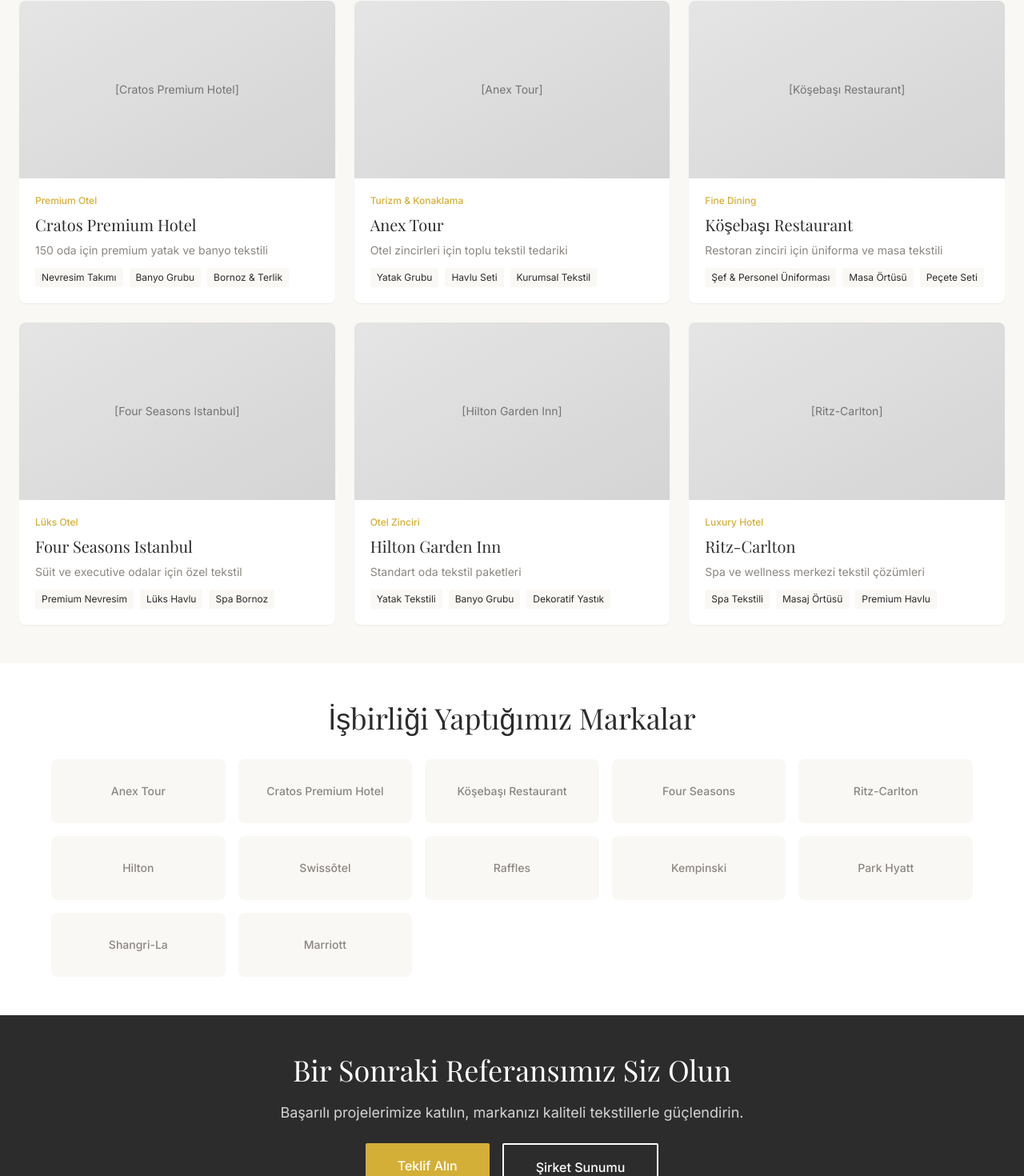
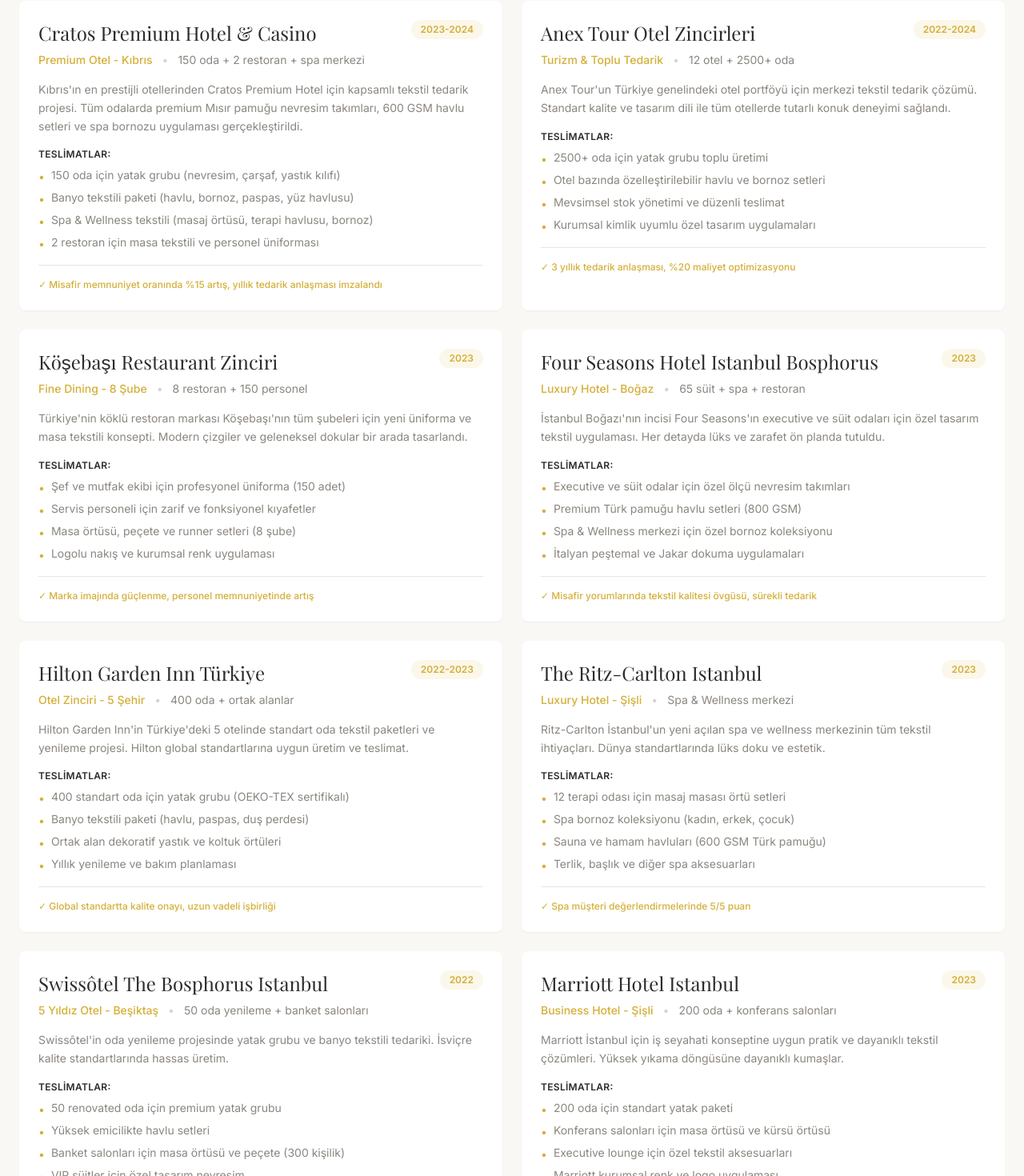
Before and after one commit to CollinHanks/theq-website, a Next.js app: page /referanslar in a window 1280 px wide. Shown: the part 608-2078 px from the top of the page at 80% size. Built offline with nearby package versions, Linux system fonts and the light colour scheme; a web font is replaced by a local one.

Commit message:
Update: Detailed text-based references without logos

```diff
--- a/app/referanslar/page.tsx
+++ b/app/referanslar/page.tsx
@@ -1,4 +1,3 @@
-import Image from 'next/image'
 import Link from 'next/link'
 
 export const metadata = {
@@ -9,56 +8,132 @@
 export default function ReferanslarPage() {
   const projects = [
     {
-      title: "Cratos Premium Hotel",
-      category: "Premium Otel",
-      description: "150 oda için premium yatak ve banyo tekstili",
-      items: ["Nevresim Takımı", "Banyo Grubu", "Bornoz & Terlik"]
+      title: "Cratos Premium Hotel & Casino",
+      category: "Premium Otel - Kıbrıs",
+      year: "2023-2024",
+      scope: "150 oda + 2 restoran + spa merkezi",
+      description: "Kıbrıs'ın en prestijli otellerinden Cratos Premium Hotel için kapsamlı tekstil tedarik projesi. Tüm odalarda premium Mısır pamuğu nevresim takımları, 600 GSM havlu setleri ve spa bornozu uygulaması gerçekleştirildi.",
+      deliverables: [
+        "150 oda için yatak grubu (nevresim, çarşaf, yastık kılıfı)",
+        "Banyo tekstili paketi (havlu, bornoz, paspas, yüz havlusu)",
+        "Spa & Wellness tekstili (masaj örtüsü, terapi havlusu, bornoz)",
+        "2 restoran için masa tekstili ve personel üniforması"
+      ],
+      results: "Misafir memnuniyet oranında %15 artış, yıllık tedarik anlaşması imzalandı"
     },
     {
-      title: "Anex Tour",
-      category: "Turizm & Konaklama",
-      description: "Otel zincirleri için toplu tekstil tedariki",
-      items: ["Yatak Grubu", "Havlu Seti", "Kurumsal Tekstil"]
+      title: "Anex Tour Otel Zincirleri",
+      category: "Turizm & Toplu Tedarik",
+      year: "2022-2024",
+      scope: "12 otel + 2500+ oda",
+      description: "Anex Tour'un Türkiye genelindeki otel portföyü için merkezi tekstil tedarik çözümü. Standart kalite ve tasarım dili ile tüm otellerde tutarlı konuk deneyimi sağlandı.",
+      deliverables: [
+        "2500+ oda için yatak grubu toplu üretimi",
+        "Otel bazında özelleştirilebilir havlu ve bornoz setleri",
+        "Mevsimsel stok yönetimi ve düzenli teslimat",
+        "Kurumsal kimlik uyumlu özel tasarım uygulamaları"
+      ],
+      results: "3 yıllık tedarik anlaşması, %20 maliyet optimizasyonu"
     },
     {
-      title: "Köşebaşı Restaurant",
-      category: "Fine Dining",
-      description: "Restoran zinciri için üniforma ve masa tekstili",
-      items: ["Şef & Personel Üniforması", "Masa Örtüsü", "Peçete Seti"]
+      title: "Köşebaşı Restaurant Zinciri",
+      category: "Fine Dining - 8 Şube",
+      year: "2023",
+      scope: "8 restoran + 150 personel",
+      description: "Türkiye'nin köklü restoran markası Köşebaşı'nın tüm şubeleri için yeni üniforma ve masa tekstili konsepti. Modern çizgiler ve geleneksel dokular bir arada tasarlandı.",
+      deliverables: [
+        "Şef ve mutfak ekibi için profesyonel üniforma (150 adet)",
+        "Servis personeli için zarif ve fonksiyonel kıyafetler",
+        "Masa örtüsü, peçete ve runner setleri (8 şube)",
+        "Logolu nakış ve kurumsal renk uygulaması"
+      ],
+      results: "Marka imajında güçlenme, personel memnuniyetinde artış"
     },
     {
-      title: "Four Seasons Istanbul",
-      category: "Lüks Otel",
-      description: "Süit ve executive odalar için özel tekstil",
-      items: ["Premium Nevresim", "Lüks Havlu", "Spa Bornoz"]
+      title: "Four Seasons Hotel Istanbul Bosphorus",
+      category: "Luxury Hotel - Boğaz",
+      year: "2023",
+      scope: "65 süit + spa + restoran",
+      description: "İstanbul Boğazı'nın incisi Four Seasons'ın executive ve süit odaları için özel tasarım tekstil uygulaması. Her detayda lüks ve zarafet ön planda tutuldu.",
+      deliverables: [
+        "Executive ve süit odalar için özel ölçü nevresim takımları",
+        "Premium Türk pamuğu havlu setleri (800 GSM)",
+        "Spa & Wellness merkezi için özel bornoz koleksiyonu",
+        "İtalyan peştemal ve Jakar dokuma uygulamaları"
+      ],
+      results: "Misafir yorumlarında tekstil kalitesi övgüsü, sürekli tedarik"
     },
     {
-      title: "Hilton Garden Inn",
-      category: "Otel Zinciri",
-      description: "Standart oda tekstil paketleri",
-      items: ["Yatak Tekstili", "Banyo Grubu", "Dekoratif Yastık"]
+      title: "Hilton Garden Inn Türkiye",
+      category: "Otel Zinciri - 5 Şehir",
+      year: "2022-2023",
+      scope: "400 oda + ortak alanlar",
+      description: "Hilton Garden Inn'in Türkiye'deki 5 otelinde standart oda tekstil paketleri ve yenileme projesi. Hilton global standartlarına uygun üretim ve teslimat.",
+      deliverables: [
+        "400 standart oda için yatak grubu (OEKO-TEX sertifikalı)",
+        "Banyo tekstili paketi (havlu, paspas, duş perdesi)",
+        "Ortak alan dekoratif yastık ve koltuk örtüleri",
+        "Yıllık yenileme ve bakım planlaması"
+      ],
+      results: "Global standartta kalite onayı, uzun vadeli işbirliği"
     },
     {
-      title: "Ritz-Carlton",
-      category: "Luxury Hotel",
-      description: "Spa ve wellness merkezi tekstil çözümleri",
-      items: ["Spa Tekstili", "Masaj Örtüsü", "Premium Havlu"]
+      title: "The Ritz-Carlton Istanbul",
+      category: "Luxury Hotel - Şişli",
+      year: "2023",
+      scope: "Spa & Wellness merkezi",
+      description: "Ritz-Carlton İstanbul'un yeni açılan spa ve wellness merkezinin tüm tekstil ihtiyaçları. Dünya standartlarında lüks doku ve estetik.",
+      deliverables: [
+        "12 terapi odası için masaj masası örtü setleri",
+        "Spa bornoz koleksiyonu (kadın, erkek, çocuk)",
+        "Sauna ve hamam havluları (600 GSM Türk pamuğu)",
+        "Terlik, başlık ve diğer spa aksesuarları"
+      ],
+      results: "Spa müşteri değerlendirmelerinde 5/5 puan"
+    },
+    {
+      title: "Swissôtel The Bosphorus Istanbul",
+      category: "5 Yıldız Otel - Beşiktaş",
+      year: "2022",
+      scope: "50 oda yenileme + banket salonları",
+      description: "Swissôtel'in oda yenileme projesinde yatak grubu ve banyo tekstili tedariki. İsviçre kalite standartlarında hassas üretim.",
+      deliverables: [
+        "50 renovated oda için premium yatak grubu",
+        "Yüksek emicilikte havlu setleri",
+        "Banket salonları için masa örtüsü ve peçete (300 kişilik)",
+        "VIP süitler için özel tasarım nevresim"
+      ],
+      results: "Yenileme sonrası oda fiyatlarında %10 artış"
+    },
+    {
+      title: "Marriott Hotel Istanbul",
+      category: "Business Hotel - Şişli",
+      year: "2023",
+      scope: "200 oda + konferans salonları",
+      description: "Marriott İstanbul için iş seyahati konseptine uygun pratik ve dayanıklı tekstil çözümleri. Yüksek yıkama döngüsüne dayanıklı kumaşlar.",
+      deliverables: [
+        "200 oda için standart yatak paketi",
+        "Konferans salonları için masa örtüsü ve kürsü örtüsü",
+        "Executive lounge için özel tekstil aksesuarları",
+        "Marriott kurumsal renk ve logo uygulaması"
+      ],
+      results: "200+ yıkamada renk ve doku kalitesi korundu"
     }
   ]
 
   const clients = [
-    "Anex Tour",
-    "Cratos Premium Hotel",
-    "Köşebaşı Restaurant",
-    "Four Seasons",
-    "Ritz-Carlton",
-    "Hilton",
-    "Swissôtel",
-    "Raffles",
-    "Kempinski",
-    "Park Hyatt",
-    "Shangri-La",
-    "Marriott"
+    { name: "Anex Tour", category: "Turizm & Konaklama" },
+    { name: "Cratos Premium Hotel", category: "Kıbrıs" },
+    { name: "Köşebaşı Restaurant", category: "Fine Dining" },
+    { name: "Four Seasons Istanbul", category: "Luxury Hotels" },
+    { name: "The Ritz-Carlton Istanbul", category: "Luxury Hotels" },
+    { name: "Hilton Garden Inn", category: "Hotel Chain" },
+    { name: "Swissôtel The Bosphorus", category: "5 Star Hotel" },
+    { name: "Marriott Hotels", category: "Business Hotels" },
+    { name: "Raffles Istanbul", category: "Ultra Luxury" },
+    { name: "Kempinski Hotels", category: "Luxury Hotels" },
+    { name: "Park Hyatt Istanbul", category: "Luxury Hotels" },
+    { name: "Shangri-La Bosphorus", category: "Luxury Hotels" }
   ]
 
   return (
@@ -102,27 +177,55 @@
         </div>
       </section>
 
-      {/* Projeler - KOMPAKT */}
+      {/* Projeler - Detaylı Metin Tabanlı */}
       <section className="py-10 md:py-12 bg-brand-cream">
         <div className="container mx-auto px-4 md:px-6">
-          <h2 className="font-playfair text-3xl md:text-4xl text-center mb-8">Öne Çıkan Projeler</h2>
-          <div className="grid grid-cols-1 md:grid-cols-2 lg:grid-cols-3 gap-6 max-w-7xl mx-auto">
+          <h2 className="font-playfair text-3xl md:text-4xl text-center mb-8">Gerçekleştirdiğimiz Projeler</h2>
+          <div className="grid grid-cols-1 md:grid-cols-2 gap-6 max-w-7xl mx-auto">
             {projects.map((project, index) => (
-              <div key={index} className="bg-white rounded-lg overflow-hidden shadow-sm hover:shadow-md transition-shadow">
-                <div className="aspect-video bg-gradient-to-br from-neutral-200 to-neutral-300 flex items-center justify-center">
-                  <span className="text-neutral-500 text-sm">[{project.title}]</span>
+              <div key={index} className="bg-white rounded-lg p-6 shadow-sm hover:shadow-md transition-shadow">
+                {/* Başlık ve Kategori */}
+                <div className="mb-4">
+                  <div className="flex items-start justify-between mb-2">
+                    <h3 className="font-playfair text-2xl text-brand-charcoal pr-4">
+                      {project.title}
+                    </h3>
+                    <span className="text-xs text-brand-gold font-semibold bg-brand-gold/10 px-3 py-1 rounded-full whitespace-nowrap">
+                      {project.year}
+                    </span>
+                  </div>
+                  <div className="flex items-center gap-3 text-sm text-brand-stone mb-2">
+                    <span className="font-medium text-brand-gold">{project.category}</span>
+                    <span className="text-neutral-300">•</span>
+                    <span>{project.scope}</span>
+                  </div>
                 </div>
-                <div className="p-5">
-                  <div className="text-xs text-brand-gold font-medium mb-2">{project.category}</div>
-                  <h3 className="font-playfair text-xl mb-2 text-brand-charcoal">{project.title}</h3>
-                  <p className="text-sm text-brand-stone mb-3">{project.description}</p>
-                  <div className="flex flex-wrap gap-2">
-                    {project.items.map((item, i) => (
-                      <span key={i} className="text-xs bg-brand-cream px-2 py-1 rounded-subtle">
-                        {item}
-                      </span>
+
+                {/* Açıklama */}
+                <p className="text-sm text-brand-stone leading-relaxed mb-4">
+                  {project.description}
+                </p>
+
+                {/* Teslimatlar */}
+                <div className="mb-4">
+                  <h4 className="text-xs font-semibold text-brand-charcoal mb-2 uppercase tracking-wide">
+                    Teslimatlar:
+                  </h4>
+                  <ul className="space-y-1.5">
+                    {project.deliverables.map((item, i) => (
+                      <li key={i} className="text-sm text-brand-stone flex items-start gap-2">
+                        <span className="text-brand-gold mt-0.5 flex-shrink-0">•</span>
+                        <span>{item}</span>
+                      </li>
                     ))}
-                  </div>
+                  </ul>
+                </div>
+
+                {/* Sonuçlar */}
+                <div className="pt-4 border-t border-neutral-200">
+                  <p className="text-xs font-medium text-brand-gold">
+                    ✓ {project.results}
+                  </p>
                 </div>
               </div>
             ))}
@@ -130,14 +233,19 @@
         </div>
       </section>
 
-      {/* Müşteri Logoları - KOMPAKT */}
+      {/* Müşteri Listesi - Metin Tabanlı */}
       <section className="py-10 md:py-12 bg-white">
         <div className="container mx-auto px-4 md:px-6">
           <h2 className="font-playfair text-3xl md:text-4xl text-center mb-8">İşbirliği Yaptığımız Markalar</h2>
-          <div className="grid grid-cols-2 md:grid-cols-4 lg:grid-cols-5 gap-4 max-w-6xl mx-auto">
+          <div className="grid grid-cols-1 md:grid-cols-3 lg:grid-cols-4 gap-4 max-w-6xl mx-auto">
             {clients.map((client, index) => (
-              <div key={index} className="bg-brand-cream rounded-lg p-4 flex items-center justify-center h-20 hover:bg-brand-gold-light transition-colors">
-                <span className="text-brand-stone text-sm font-medium text-center">{client}</span>
+              <div key={index} className="bg-brand-cream rounded-lg p-5 hover:bg-brand-gold/10 transition-colors">
+                <h3 className="font-semibold text-brand-charcoal mb-1 text-sm">
+                  {client.name}
+                </h3>
+                <p className="text-xs text-brand-stone">
+                  {client.category}
+                </p>
               </div>
             ))}
           </div>
```
